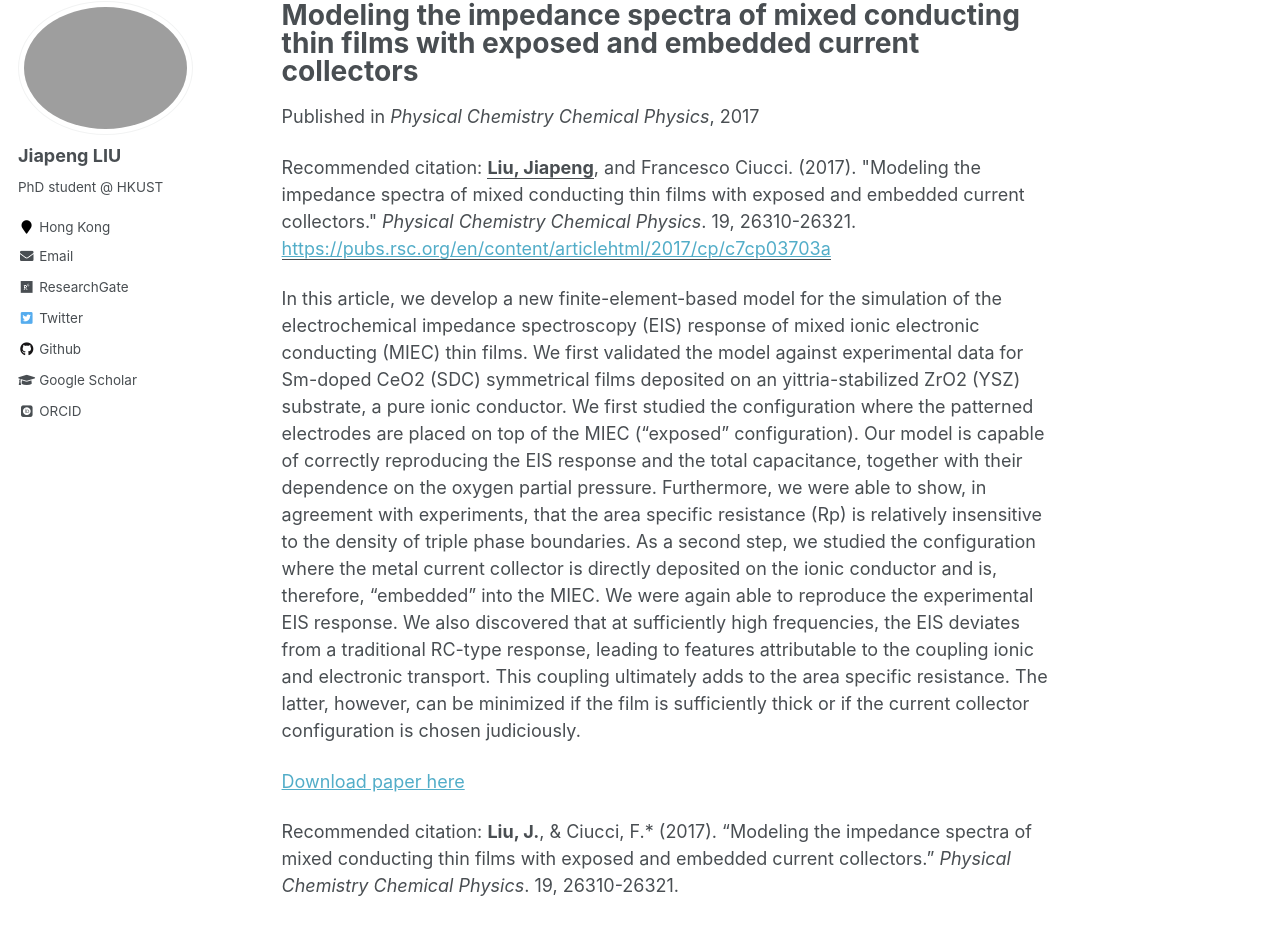
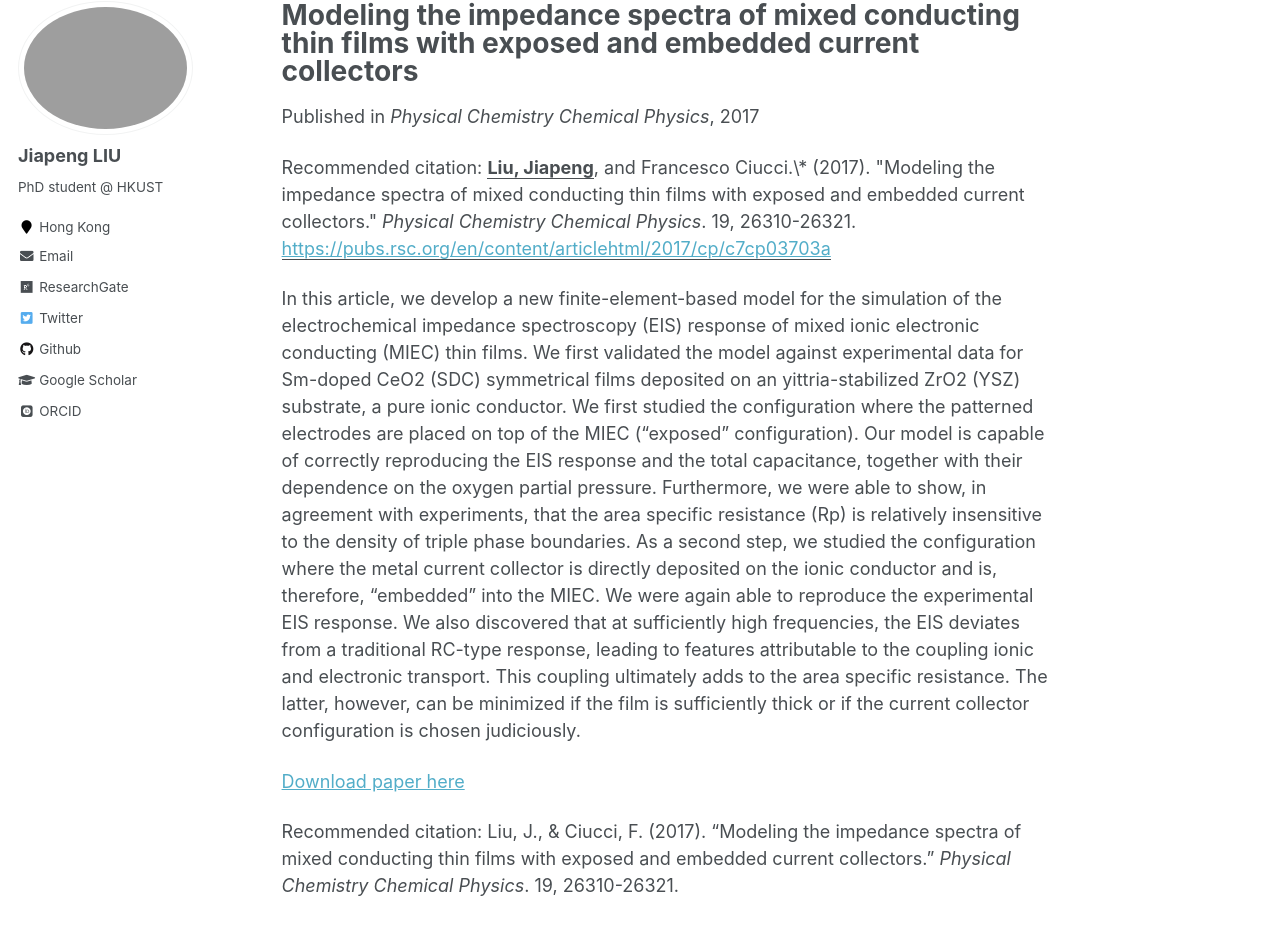
Before and after one commit to jiapeng-liu/jiapeng-liu.github.io, a Jekyll site: the page built from _publications/2017-MIEC-PCCP.md, in a window 1280 px wide and 1400 px high. Shown: the part 117-1048 px from the top of the window. Built offline with Jekyll 4.4.1, drawn with Linux system fonts in a browser that asks for light colours; some web fonts are replaced.

```diff
--- a/_publications/2017-MIEC-PCCP.md
+++ b/_publications/2017-MIEC-PCCP.md
@@ -6,10 +6,10 @@ excerpt: ''
 date: 2017-09-18
 venue: 'Physical Chemistry Chemical Physics'
 paperurl: 'https://pubs.rsc.org/en/content/articlehtml/2017/cp/c7cp03703a'
-citation: '<u><b>Liu, Jiapeng</b></u>, and Francesco Ciucci. (2017). &quot;Modeling the impedance spectra of mixed conducting thin films with exposed and embedded current collectors.&quot; <i>Physical Chemistry Chemical Physics</i>. 19, 26310-26321.'
+citation: '<u><b>Liu, Jiapeng</b></u>, and Francesco Ciucci.\* (2017). &quot;Modeling the impedance spectra of mixed conducting thin films with exposed and embedded current collectors.&quot; <i>Physical Chemistry Chemical Physics</i>. 19, 26310-26321.'
 ---
 In this article, we develop a new finite-element-based model for the simulation of the electrochemical impedance spectroscopy (EIS) response of mixed ionic electronic conducting (MIEC) thin films. We first validated the model against experimental data for Sm-doped CeO2 (SDC) symmetrical films deposited on an yittria-stabilized ZrO2 (YSZ) substrate, a pure ionic conductor. We first studied the configuration where the patterned electrodes are placed on top of the MIEC (“exposed” configuration). Our model is capable of correctly reproducing the EIS response and the total capacitance, together with their dependence on the oxygen partial pressure. Furthermore, we were able to show, in agreement with experiments, that the area specific resistance (Rp) is relatively insensitive to the density of triple phase boundaries. As a second step, we studied the configuration where the metal current collector is directly deposited on the ionic conductor and is, therefore, “embedded” into the MIEC. We were again able to reproduce the experimental EIS response. We also discovered that at sufficiently high frequencies, the EIS deviates from a traditional RC-type response, leading to features attributable to the coupling ionic and electronic transport. This coupling ultimately adds to the area specific resistance. The latter, however, can be minimized if the film is sufficiently thick or if the current collector configuration is chosen judiciously.
 
 [Download paper here](http://jiapeng-liu.github.io/files/JP-Liu_2017_MIEC_PCCP.pdf)
 
-Recommended citation: __Liu, J.__, & Ciucci, F.\* (2017). "Modeling the impedance spectra of mixed conducting thin films with exposed and embedded current collectors." <i>Physical Chemistry Chemical Physics</i>. 19, 26310-26321.
+Recommended citation: Liu, J., & Ciucci, F. (2017). "Modeling the impedance spectra of mixed conducting thin films with exposed and embedded current collectors." <i>Physical Chemistry Chemical Physics</i>. 19, 26310-26321.
```
